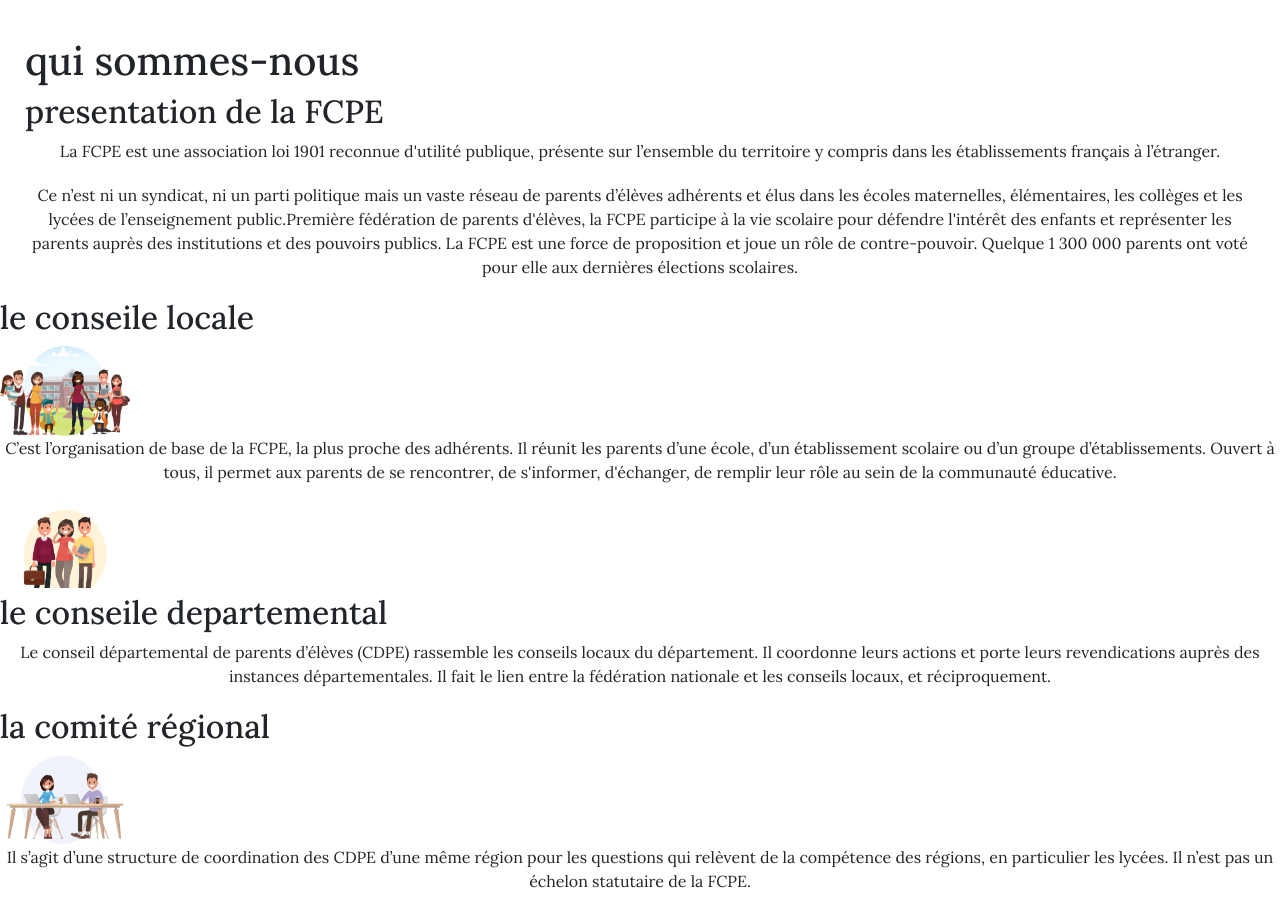
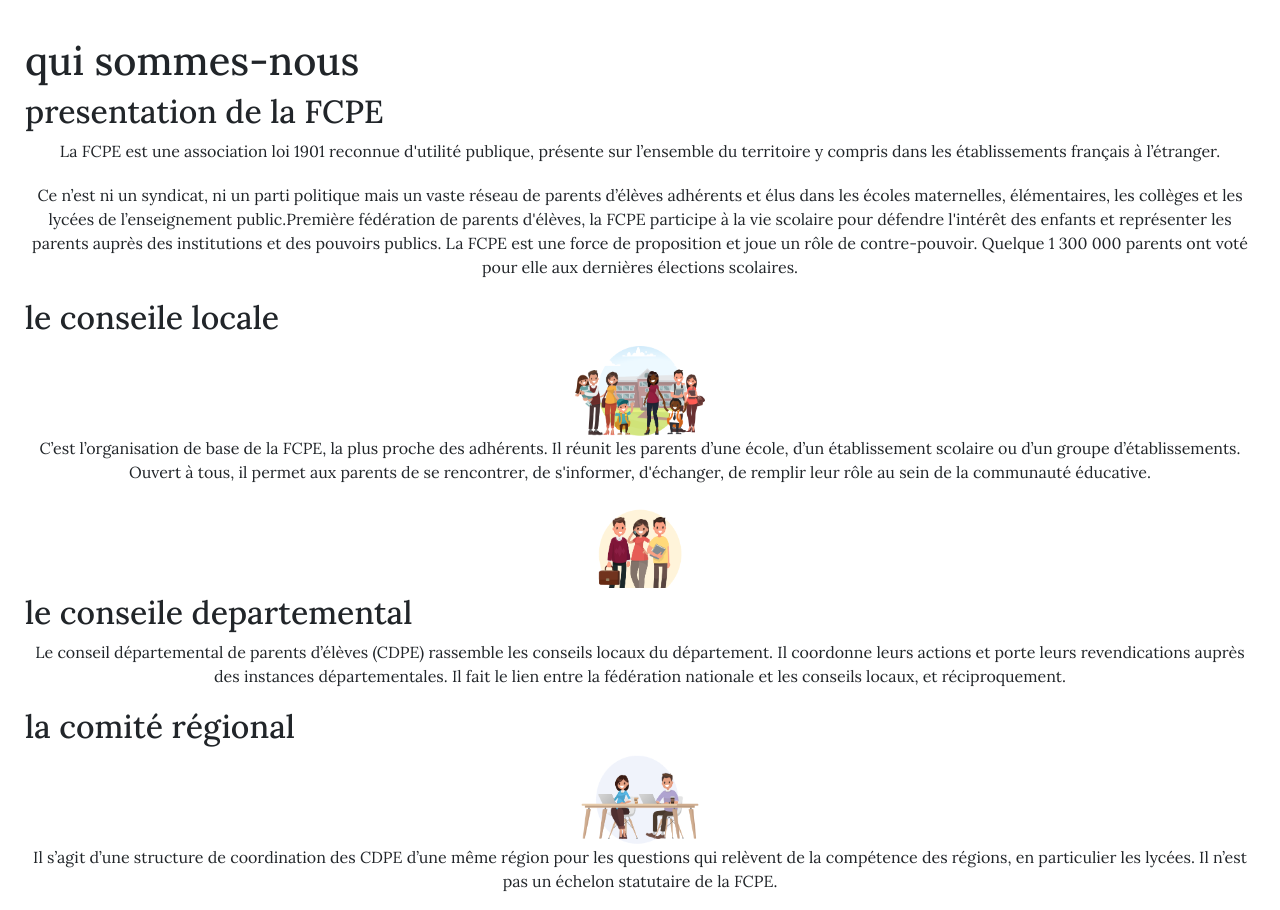
Before and after one commit to fatimazohraz/evaluationAssociationHtmlCss, a plain HTML site: page decouvrire.html in a window 1280 px wide. Shown: the part 113-1023 px from the top of the page. Drawn offline with nearby package versions, Linux system fonts and the light colour scheme.

Commit message:
style decouvert bootstrap

```diff
--- a/asset/style/decouvrire.css
+++ b/asset/style/decouvrire.css
@@ -9,15 +9,3 @@
     font-family: "Lora", serif;
 
   }
-
-
-
-span {
-text-transform: uppercase;
-}
-
-.decouvrireS1{
-    display: flex;
-    flex-direction: column;
-    justify-content: flex-start;
-}
--- a/asset/style/style.css
+++ b/asset/style/style.css
@@ -16,7 +16,7 @@ h2{
     text-align: left;
 
 }
-
+ /*style index.html */
 /* css nav*/
 
 .contenernav{
@@ -311,3 +311,16 @@ img{
  footer a {
     color: rgb(238, 206, 163);
  }
+
+/*fin style index.html*/
+
+/* debut style decouvrire.html */
+span {
+    text-transform: uppercase;
+    }
+
+    .decouvrireS1{
+
+    }
+
+/* fin style decouvrire.html */
--- a/decouvrire.html
+++ b/decouvrire.html
@@ -13,7 +13,6 @@
     <link href="https://fonts.googleapis.com/css2?family=Lora:ital,wght@0,400..700;1,400..700&display=swap" rel="stylesheet">
     <link rel="stylesheet" href="asset/style/style.css">
     <link rel="stylesheet" href="asset/style/mediaQ.css">
-    <link rel="stylesheet" href="asset/style/decouvrire.css">
 
 </head>
 <body>
@@ -32,21 +31,28 @@
 
 <!--debut main-->
 <!--section 1-->
-<section>
-    <div class="decouvrireS1 flux">
-        <div class="h1-decouvrire">
+<section class="">
+    <div class=" flux d-flex-column  align-items-start  decouvrireS1">
+        <div class="h1-decouvrire ">
             <h1>qui sommes-nous</h1>
         </div>
-        <div>
-            <h2>presentation de la <span>fcpe</span></h2>
-            <p>La FCPE est une association loi 1901 reconnue d'utilité publique,
+        <div class="d-flex-column ">
+            <div>
+                <h2 class="">presentation de la <span>fcpe</span></h2>
+            </div>
+
+            <div class="text-justify">
+                <p>La FCPE est une association loi 1901 reconnue d'utilité publique,
                 présente sur l’ensemble du territoire y compris dans les établissements français à l’étranger.</p>
-            <p>Ce n’est ni un syndicat, ni un parti politique mais un vaste réseau de parents d’élèves adhérents et élus
+            </div>
+            <div class="text-justify">
+                <p>Ce n’est ni un syndicat, ni un parti politique mais un vaste réseau de parents d’élèves adhérents et élus
                 dans les écoles maternelles, élémentaires, les collèges et les lycées de l’enseignement public.Première
                 fédération de parents d'élèves, la FCPE participe à la vie scolaire pour défendre l'intérêt des enfants et
                 représenter les parents auprès des institutions et des pouvoirs publics. La FCPE est une force de proposition
                 et joue un rôle de contre-pouvoir. Quelque 1 300 000 parents ont voté pour elle aux dernières élections
                 scolaires.</p>
+            </div>
         </div>
     </div>
 </section>
@@ -54,8 +60,8 @@
 
 <!-- section2 -->
 <section>
-    <div>
-        <div>
+    <div class="flux d-flex-column flex-lg-row flex-xl-row">
+        <div class="d-flex-column justify-content-center text-center">
             <div>
                 <h2>le conseile locale</h2>
             </div>
@@ -70,7 +76,7 @@
                 </p>
             </div>
         </div>
-        <div>
+        <div class="d-flex-column justify-content-center text-center">
             <div>
                 <img src="asset/image/imageDecouvrire/section2-image2.png" alt="conseil departemental">
             </div>
@@ -84,7 +90,8 @@
                 </p>
             </div>
         </div>
-        <div>
+        <div class="d-flex-column  text-center">
+            <div class="d-flex-column ">
             <div>
                 <h2>la comité régional</h2>
             </div>
@@ -98,7 +105,7 @@
                 </p>
             </div>
         </div>
-        <div>
+        <div class="d-flex-column  text-center">
             <div>
                 <img src="asset/image/imageDecouvrire/section2-image4.png" alt="fédération national">
             </div>
```
